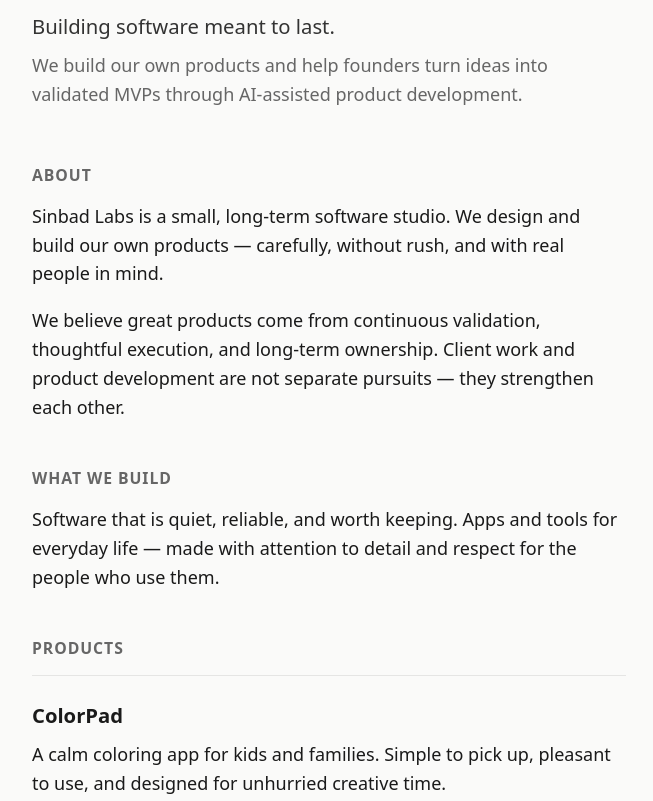
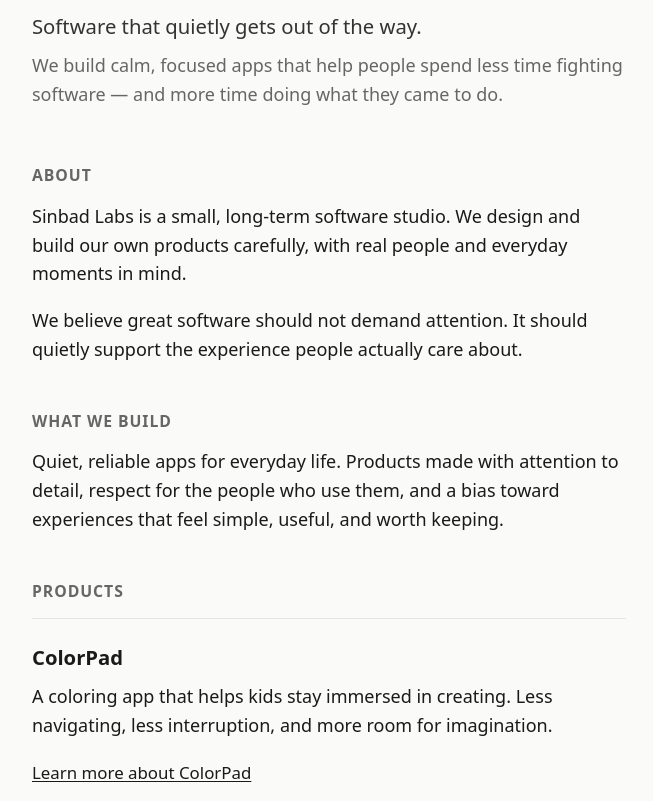
Before and after one commit to sinbadlabs/sinbadlabs.github.io, a plain HTML site: page index.html in a window 1280 px wide. Shown: the part 151-952 px from the top of the page, without its empty margins (311-964 px from the left). Drawn offline with Linux system fonts and the light colour scheme.

Commit message:
Refresh homepage value messaging

```diff
--- a/index.html
+++ b/index.html
@@ -4,17 +4,17 @@
   <meta charset="utf-8">
   <meta name="viewport" content="width=device-width, initial-scale=1">
   <title>Sinbad Labs</title>
-  <meta name="description" content="Sinbad Labs is an independent software studio building software meant to last.">
+  <meta name="description" content="Sinbad Labs is an independent software studio building calm, focused apps that quietly get out of the way.">
   <link rel="stylesheet" href="style.css">
 </head>
 <body>
   <main>
     <header class="hero">
       <h1>Sinbad Labs</h1>
-      <p class="tagline">Building software meant to last.</p>
+      <p class="tagline">Software that quietly gets out of the way.</p>
       <p class="subtext">
-        We build our own products and help founders turn ideas into validated
-        MVPs through AI-assisted product development.
+        We build calm, focused apps that help people spend less time fighting
+        software — and more time doing what they came to do.
       </p>
     </header>
 
@@ -22,21 +22,20 @@
       <h2>About</h2>
       <p>
         Sinbad Labs is a small, long-term software studio. We design and build
-        our own products — carefully, without rush, and with real people in mind.
+        our own products carefully, with real people and everyday moments in mind.
       </p>
       <p>
-        We believe great products come from continuous validation, thoughtful
-        execution, and long-term ownership. Client work and product development
-        are not separate pursuits — they strengthen each other.
+        We believe great software should not demand attention. It should quietly
+        support the experience people actually care about.
       </p>
     </section>
 
     <section id="what-we-build">
       <h2>What We Build</h2>
       <p>
-        Software that is quiet, reliable, and worth keeping. Apps and tools for
-        everyday life — made with attention to detail and respect for the people
-        who use them.
+        Quiet, reliable apps for everyday life. Products made with attention to
+        detail, respect for the people who use them, and a bias toward experiences
+        that feel simple, useful, and worth keeping.
       </p>
     </section>
 
@@ -45,8 +44,8 @@
       <article class="product">
         <h3>ColorPad</h3>
         <p>
-          A calm coloring app for kids and families. Simple to pick up, pleasant
-          to use, and designed for unhurried creative time.
+          A coloring app that helps kids stay immersed in creating. Less
+          navigating, less interruption, and more room for imagination.
         </p>
         <p>
           <a class="product-link" href="/colorpad/">Learn more about ColorPad</a>
@@ -81,7 +80,7 @@
   </main>
 
   <footer>
-    <p>&copy; Sinbad Labs</p>
+    <p>&copy; Sinbad Labs · Building software meant to last.</p>
   </footer>
 </body>
 </html>
```
